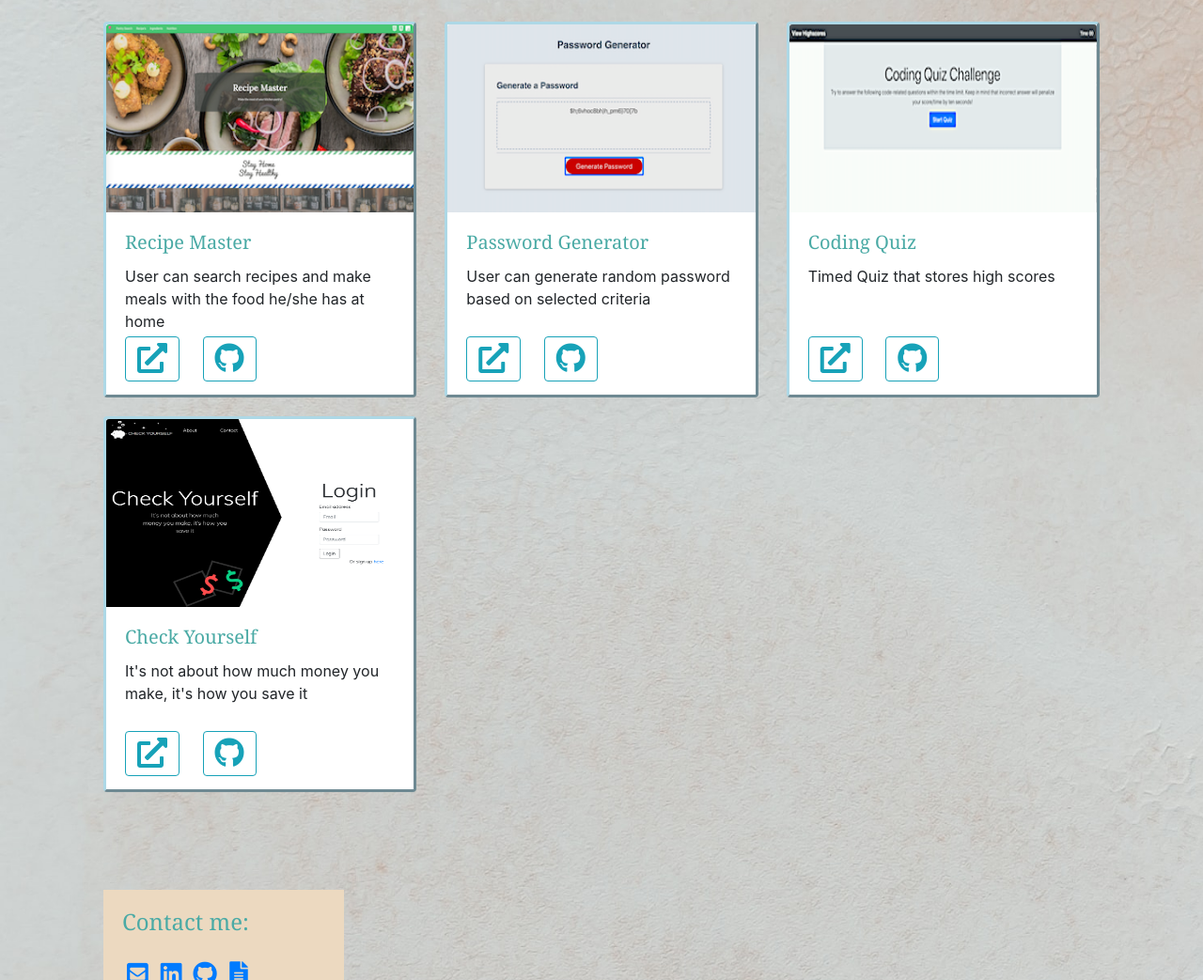
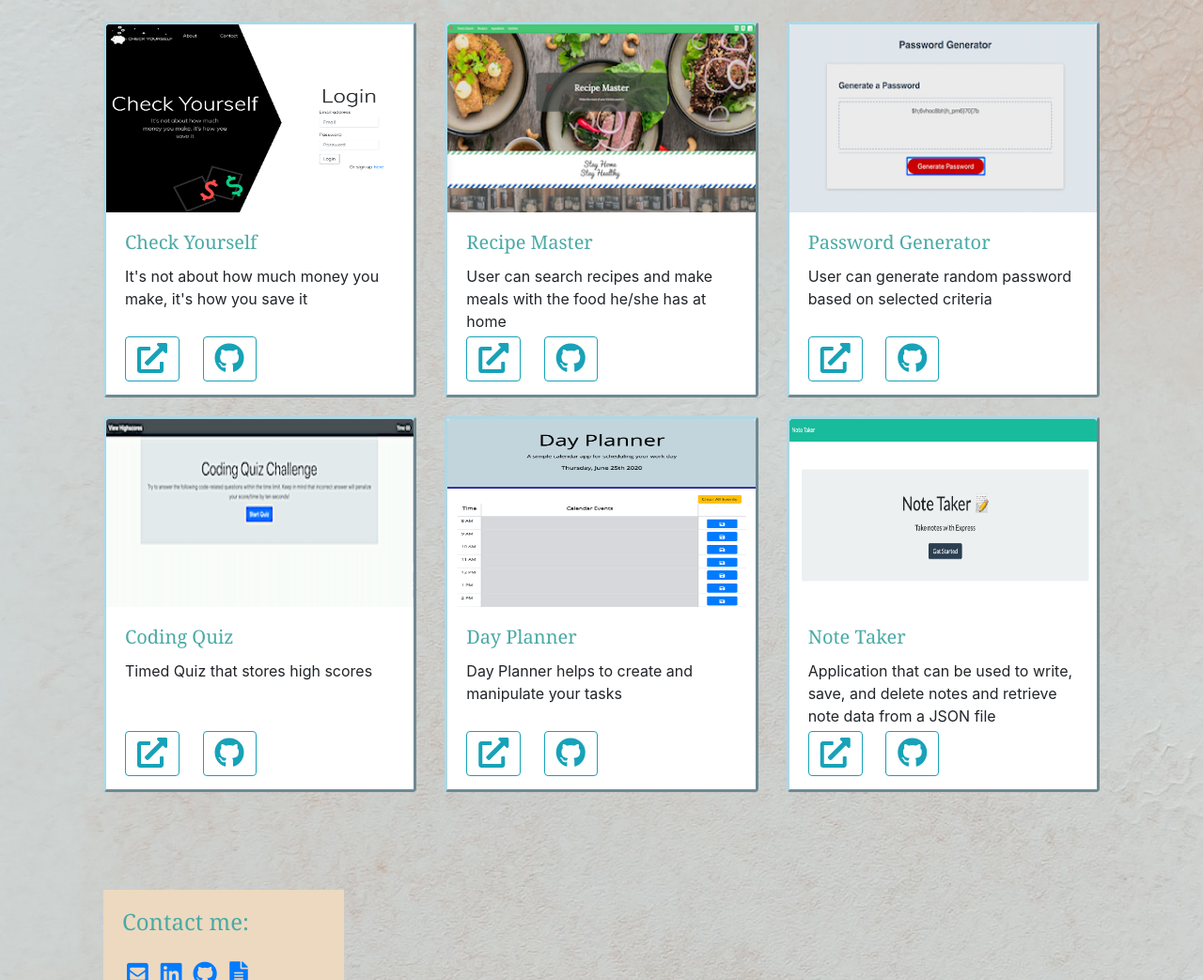
Before and after one commit to sdemkovich/Portfolio, a plain HTML site: page index.html in a window 1280 px wide. Shown: the part 1584-2627 px from the top of the page at 94% size. Drawn offline with nearby package versions, Linux system fonts and the light colour scheme; a web font is replaced by a local one.

Commit message:
Added new projects

```diff
--- a/index.html
+++ b/index.html
@@ -87,6 +87,21 @@
                     <div class="row">
                         <div class="col-12 col-md-4">
                             <div class="card">
+                                <img class="card-img-top" src="./Assets/Images/Check_Yourself.png" alt="Card image cap">
+                                <div class="card-body">
+                                    <h5 class="card-title">Check Yourself</h5>
+                                    <p class="card-text">It's not about how much money you make, it's how you save it</p>
+                                    <a href="https://github.com/sdemkovich/Check-Yourself" target="_blank"
+                                        class="btn btn-outline-info" data-toggle="tooltip" title="View Source!"><i
+                                            class="fas fa-2x fa-external-link-alt"></i></a>
+                                    <a href="https://jp-project2.herokuapp.com/" target="_blank"
+                                        class="btn btn-outline-info" data-toggle="tooltip" title="View Online!">
+                                        <i class="fab fa-2x fa-github"></i></a>
+                                </div>
+                            </div>
+                        </div>
+                        <div class="col-12 col-md-4">
+                            <div class="card">
                                 <img class="card-img-top" src="./Assets/Images/Recipe Master.png" alt="Card image cap">
                                 <div class="card-body">
                                     <h5 class="card-title">Recipe Master</h5>
@@ -136,14 +151,29 @@
                         </div>
                         <div class="col-12 col-md-4">
                             <div class="card">
-                                <img class="card-img-top" src="./Assets/Images/Check_Yourself.png" alt="Card image cap">
+                                <img class="card-img-top" src="./Assets/Images/Day_Planner.png" alt="Card image cap">
                                 <div class="card-body">
-                                    <h5 class="card-title">Check Yourself</h5>
-                                    <p class="card-text">It's not about how much money you make, it's how you save it</p>
-                                    <a href="https://github.com/sdemkovich/Check-Yourself" target="_blank"
+                                    <h5 class="card-title">Day Planner</h5>
+                                    <p class="card-text">Day Planner helps to create and manipulate your tasks</p>
+                                    <a href="https://github.com/sdemkovich/Day_Planner" target="_blank"
                                         class="btn btn-outline-info" data-toggle="tooltip" title="View Source!"><i
                                             class="fas fa-2x fa-external-link-alt"></i></a>
-                                    <a href="https://jp-project2.herokuapp.com/" target="_blank"
+                                    <a href="https://sdemkovich.github.io/Day_Planner/" target="_blank"
+                                        class="btn btn-outline-info" data-toggle="tooltip" title="View Online!">
+                                        <i class="fab fa-2x fa-github"></i></a>
+                                </div>
+                            </div>
+                        </div>
+                        <div class="col-12 col-md-4">
+                            <div class="card">
+                                <img class="card-img-top" src="./Assets/Images/Note_Taker.png" alt="Card image cap">
+                                <div class="card-body">
+                                    <h5 class="card-title">Note Taker</h5>
+                                    <p class="card-text">Application that can be used to write, save, and delete notes and retrieve note data from a JSON file</p>
+                                    <a href="https://github.com/sdemkovich/Note-Taker-Express" target="_blank"
+                                        class="btn btn-outline-info" data-toggle="tooltip" title="View Source!"><i
+                                            class="fas fa-2x fa-external-link-alt"></i></a>
+                                    <a href="https://secure-sea-20737.herokuapp.com/" target="_blank"
                                         class="btn btn-outline-info" data-toggle="tooltip" title="View Online!">
                                         <i class="fab fa-2x fa-github"></i></a>
                                 </div>
```
Also changed, not shown: Assets/Images/Day_Planner.png (added), Assets/Images/Note_Taker.png (added).
